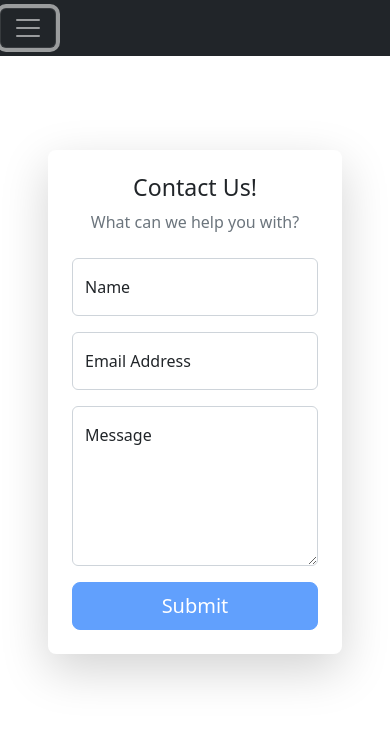
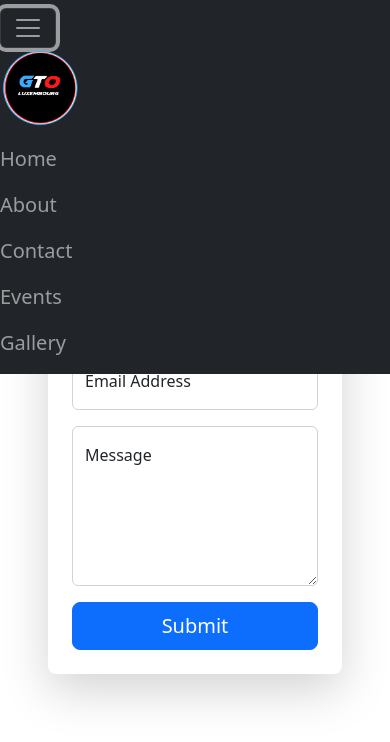
Before and after one commit to kinglouie-fm/gto_website, a Vue app: page /contact in a window 390 px wide. Both pictures are taken after a click on the button "Toggle navigation". Shown: the top 742 px of the page. Built offline with nearby package versions, Linux system fonts and the light colour scheme.

Commit message:
made website more responsive in regard to background image in Home.vue and image at top of About.vue. Furthermore, navbar toggle now working

```diff
--- a/src/App.vue
+++ b/src/App.vue
@@ -5,12 +5,12 @@ import { RouterLink, RouterView } from 'vue-router'
 <template>
   <header>
     <nav class="navbar fixed-top navbar-expand-lg navbar-dark bg-dark fs-5">
-      <button class="navbar-toggler" type="button" data-toggle="collapse" data-target="#navbarTogglerDemo01" aria-controls="navbarTogglerDemo01" aria-expanded="false" aria-label="Toggle navigation">
+      <button class="navbar-toggler" type="button" data-bs-toggle="collapse" data-bs-target="#navbarToggler" aria-controls="navbarToggler" aria-expanded="false" aria-label="Toggle navigation">
         <span class="navbar-toggler-icon"></span>
       </button>
-      <div class="collapse navbar-collapse" id="navbarTogglerDemo01">
+      <div class="collapse navbar-collapse" id="navbarToggler">
         <div class="images">
-          <img alt="GTO logo" class="logo" src="@/assets/GTO_round.png"/>
+          <img alt="GTO logo" class="logo" src="@/assets/GTO_round.png"/>q
         </div>
         <ul class="navbar-nav mr-auto mt-2 mt-lg-0">
           <li class="nav-item active">
@@ -31,24 +31,11 @@ import { RouterLink, RouterView } from 'vue-router'
         </ul>
       </div>
     </nav>
-      <!-- <nav>
-        <div class="images">
-          <img alt="GTO logo" class="logo" src="@/assets/GTO_round.png"/>
-        </div>
-        <div class="routerlinks">
-          <RouterLink to="/">Home</RouterLink>
-          <RouterLink to="/about">About</RouterLink>
-          <RouterLink to="/contact">Contact</RouterLink>
-          <RouterLink to="/events">Events</RouterLink>
-          <RouterLink to="/gallery">Gallery</RouterLink>
-        </div>
-      </nav> -->
   </header>
   <RouterView />
 </template>
 
 <style>
-
 .logo {
   height: 80px;
 }
@@ -61,5 +48,4 @@ import { RouterLink, RouterView } from 'vue-router'
   background-color: rgb(68, 65, 65);
   border-radius: 3px;
 }
-
 </style>
--- a/src/components/About.vue
+++ b/src/components/About.vue
@@ -3,7 +3,7 @@
 </script>
 
 <template>
-    <img alt="Lamborghini Aventador LP-700" class="aboutimg" src="../assets/Aventador.SRS-3.jpg"/>
+    <div class="bg"></div>
     <section class="aboutsection">
         <h1 class="title">
             GTO Luxembourg<font size="5">&#169</font>
@@ -74,6 +74,14 @@
     width: 100%;
 }
 
+.bg {
+    background-image: url('src/assets/aventador.SRS-3.jpg');
+    height: 50vh;
+    background-position: center;
+    background-repeat: no-repeat;
+    background-size: cover;
+}
+
 h1, h3, p {
     text-align: center;
     font-family: "Inter", sans-serif;
--- a/src/components/Contact.vue
+++ b/src/components/Contact.vue
@@ -7,8 +7,10 @@
           <div class="row g-0 align-items-center">
             <div class="col-sm-6 p-4">
               <div class="text-center">
-                <div class="h3 fw-light">Contact Us!</div>
-                <p class="mb-4 text-muted">What can we help you with?</p>
+                <div class="h3 fw-light">
+                  What can we help you with?
+                </div>
+                <p class="mb-3 text-muted">Contact Us!</p>
               </div>
 
               <form id="contactForm" data-sb-form-api-token="API_TOKEN">
@@ -39,8 +41,6 @@
                 <div class="d-none" id="submitSuccessMessage">
                   <div class="text-center mb-3">
                     <div class="fw-bolder">Form submission successful!</div>
-                    <p>To activate this form, sign up at</p>
-                    <a href="https://startbootstrap.com/solution/contact-forms">https://startbootstrap.com/solution/contact-forms</a>
                   </div>
                 </div>
 
@@ -51,7 +51,7 @@
 
                 <!-- Submit button -->
                 <div class="d-grid">
-                  <button class="btn btn-primary btn-lg disabled" id="submitButton" type="submit">Submit</button>
+                  <button class="btn btn-primary btn-lg" id="submitButton" type="submit">Submit</button>
                 </div>
               </form>
               <!-- End of contact form -->
@@ -67,7 +67,6 @@
                     <a style="color: #3b5998;" href="https://www.facebook.com/GTOLuxembourg" target=”_blank” role="button">
                         <fa :icon="['fab', 'facebook']" />
                     </a>
-
                 </div>
             </div>
           </div>
--- a/src/components/Home.vue
+++ b/src/components/Home.vue
@@ -1,15 +1,15 @@
 <template>
-  <img alt="Ferrari" class="homeimg" src="../assets/IMG_Ben992.jpeg"/>
-  <!-- <div class="homeimg">
-    IMAGE
-    </div> -->
+  <div class="bg"></div>
 </template>
 
 <style scoped>
-  .homeimg {
-      height: 100%;
-      width: 100%;
-  }
+.bg {
+  background-image: url('src/assets/image-gto-ben911.jpg');
+  height: 100vh;
+  background-position: center;
+  background-repeat: no-repeat;
+  background-size: cover;
+}
 </style>
 
 
--- a/src/components/TeamMember.vue
+++ b/src/components/TeamMember.vue
@@ -33,7 +33,7 @@
                 <div class="backside">
                     <div class="card">
                         <div class="card-body text-center mt-4">
-                            <h4 class="card-title">{{ name }}</h4>
+                            <h3 class="card-title">{{ name }}</h3>
                             <p class="card-text">{{ backmsg }}</p>
                         </div>
                     </div>
@@ -156,6 +156,10 @@
         color: #007b5e !important;
     }
 
+    .card-text {
+        font-size: 20px;
+    }
+
     .frontside .card .card-title,
     .backside .card .card-title {
         color: #007b5e !important;
```
Also changed, not shown: src/assets/IMG_Ben992.jpeg (deleted), 1 other file (tests, documents, lock files or other folders). Lines whose indentation alone changed are shown as unchanged.
